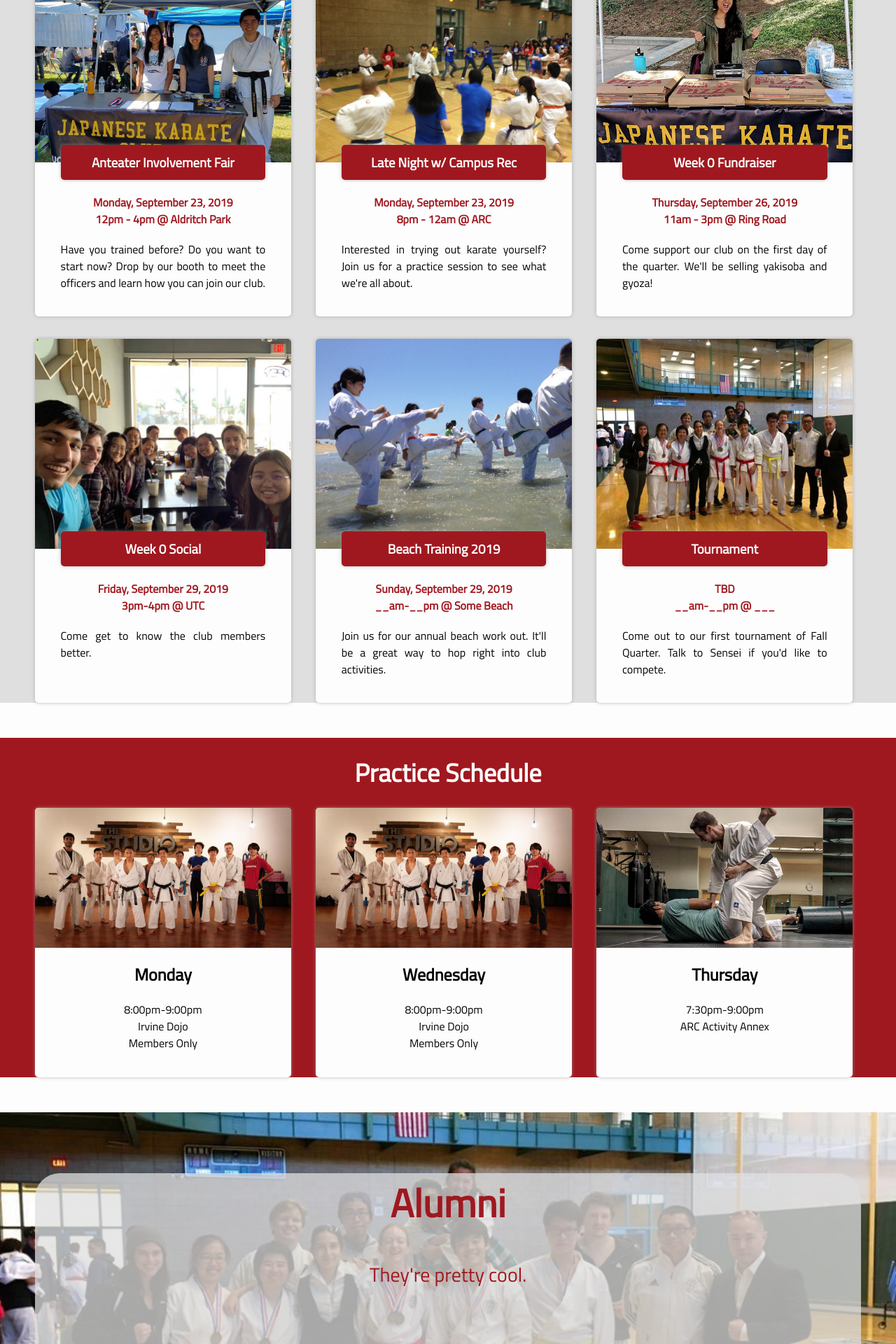
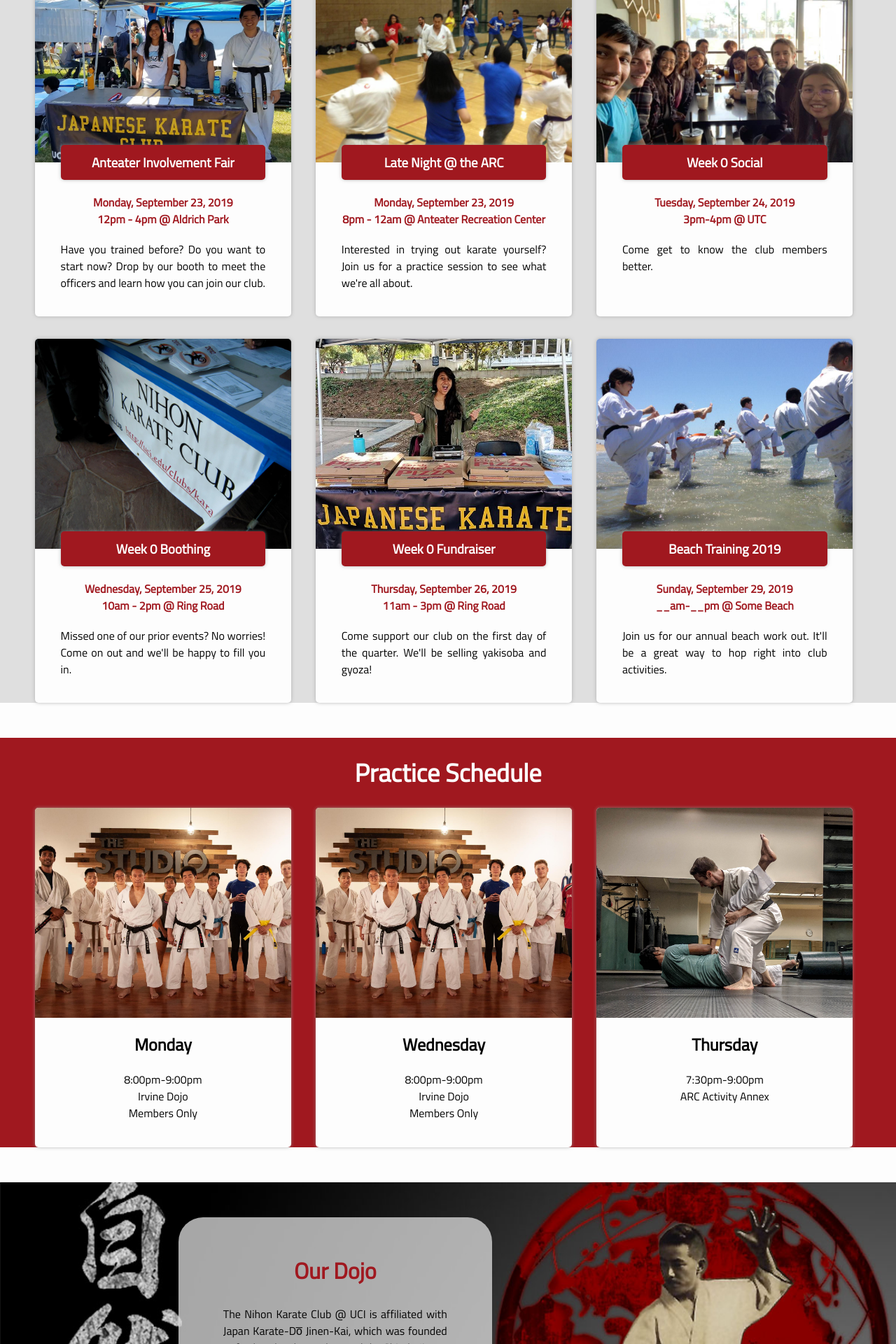
Before and after one commit to nihonkarateuci/nihonkarateuci.github.io, a PHP site: page / in a window 1280 px wide. Shown: the part 1400-3320 px from the top of the page at 70% size. Run offline with PHP 8.4, Linux system fonts and the light colour scheme.

Commit message:
Styling updates

```diff
--- a/gallery.html
+++ b/gallery.html
@@ -20,7 +20,7 @@
                         <a href="index.html" class="fa fa-home" title="Home"></a>
                         <a href="about.html" class="fa fa-users" title="About Us"></a>
                         <a href="join.html" class="fa fa-user-plus" title="How to Join"></a>
-                        <a href="history.html" class="fa fa-institution" title="Club History"></a>
+                        <a href="history.html" class="fa fa-bookmark" title="Club History"></a>
                         <a href="gallery.html" class="fa fa-photo" title="Photo Gallery"></a>
                     </div>
                     <a class="menu-button">
--- a/history.html
+++ b/history.html
@@ -19,7 +19,7 @@
                         <a href="index.html" class="fa fa-home" title="Home"></a>
                         <a href="about.html" class="fa fa-users" title="About Us"></a>
                         <a href="join.html" class="fa fa-user-plus" title="How to Join"></a>
-                        <a href="history.html" class="fa fa-institution" title="Club History"></a>
+                        <a href="history.html" class="fa fa-bookmark" title="Club History"></a>
                         <a href="gallery.html" class="fa fa-photo" title="Photo Gallery"></a>
                     </div>
                     <a class="menu-button">
--- a/index.html
+++ b/index.html
@@ -20,7 +20,7 @@
                         <a href="index.html" class="fa fa-home" title="Home"></a>
                         <a href="about.html" class="fa fa-users" title="About Us"></a>
                         <a href="join.html" class="fa fa-user-plus" title="How to Join"></a>
-                        <a href="history.html" class="fa fa-institution" title="Club History"></a>
+                        <a href="history.html" class="fa fa-bookmark" title="Club History"></a>
                         <a href="gallery.html" class="fa fa-photo" title="Photo Gallery"></a>
                     </div>
                     <a class="menu-button">
@@ -46,8 +46,8 @@
                             <h3>Practice Schedule</h3>
                         </div>
                         <div class="explore-card">
-                            <a href="#alumni" class="fa fa-graduation-cap red white-text" title="Alumni"></a>
-                            <h3>Alumni</h3>
+                            <a href="#dojo" class="fa fa-university red white-text" title="Alumni"></a>
+                            <h3>Our Dojo</h3>
                         </div>
                     </div>
                 </div>
@@ -68,20 +68,39 @@
                             <div style="background-image: url('images/home/aif.jpg');"></div>
                             <h3 class="shadow red white-text">Anteater Involvement Fair</h3>
                             <b>Monday, September 23, 2019</b><br>
-                            <b>12pm - 4pm @ Aldritch Park</b><br>
+                            <b>12pm - 4pm @ Aldrich Park</b><br>
                             <p>
                                 Have you trained before? Do you want to start now?
                                 Drop by our booth to meet the officers and learn how you can join our club.
                             </p>
                         </div>
                         <div class="three-card shadow white">
-                            <div style="background-image: url('images/home/latenight.jpg');"></div>
-                            <h3 class="shadow red white-text">Late Night w/ Campus Rec</h3>
+                            <div style="background-image: url('images/home/latenight.jpg'); background-position: 15% 0%;"></div>
+                            <h3 class="shadow red white-text">Late Night @ the ARC</h3>
                             <b>Monday, September 23, 2019</b><br>
-                            <b>8pm - 12am @ ARC</b><br>
+                            <b>8pm - 12am @ Anteater Recreation Center</b><br>
                             <p>
                                 Interested in trying out karate yourself?
                                 Join us for a practice session to see what we're all about.
+                            </p>
+                        </div>
+                        <div class="three-card shadow white">
+                            <div style="background-image: url('images/home/social.jpg');"></div>
+                            <h3 class="shadow red white-text">Week 0 Social</h3>
+                            <b>Tuesday, September 24, 2019</b><br>
+                            <b>3pm-4pm @ UTC</b><br>
+                            <p>
+                                Come get to know the club members better.
+                            </p>
+                        </div>
+                        <div class="three-card shadow white">
+                            <div style="background-image: url('images/home/booth.jpg');"></div>
+                            <h3 class="shadow red white-text">Week 0 Boothing</h3>
+                            <b>Wednesday, September 25, 2019</b><br>
+                            <b>10am - 2pm @ Ring Road</b><br>
+                            <p>
+                                Missed one of our prior events? No worries!
+                                Come on out and we'll be happy to fill you in.
                             </p>
                         </div>
                         <div class="three-card shadow white">
@@ -95,15 +114,6 @@
                             </p>
                         </div>
                         <div class="three-card shadow white">
-                            <div style="background-image: url('images/home/social.jpg');"></div>
-                            <h3 class="shadow red white-text">Week 0 Social</h3>
-                            <b>Friday, September 29, 2019</b><br>
-                            <b>3pm-4pm @ UTC</b><br>
-                            <p>
-                                Come get to know the club members better.
-                            </p>
-                        </div>
-                        <div class="three-card shadow white">
                             <div style="background-image: url('images/home/beach.jpg');"></div>
                             <h3 class="shadow red white-text">Beach Training 2019</h3>
                             <b>Sunday, September 29, 2019</b><br>
@@ -113,22 +123,12 @@
                                 It'll be a great way to hop right into club activities.
                             </p>
                         </div>
-                        <div class="three-card shadow white">
-                            <div style="background-image: url('images/home/tournament.jpg');"></div>
-                            <h3 class="shadow red white-text">Tournament</h3>
-                            <b>TBD</b><br>
-                            <b>__am-__pm @ ___</b><br>
-                            <p>
-                                Come out to our first tournament of Fall Quarter.
-                                Talk to Sensei if you'd like to compete.
-                            </p>
-                        </div>
                     </div>
                 </div>
                 <div id="schedule" class="section red white-text">
                     <span class="floater">Practice Schedule</span>
                     <div class="three-card-container black-text">
-                        <div class="three-card small shadow white">
+                        <div class="three-card shadow white">
                             <div style="background-image: url('images/home/monday.jpg'); background-position: 30% 0%;"></div>
                             <h2>Monday</h2>
                             <p style="text-align: center;">
@@ -137,7 +137,7 @@
                                 Members Only<br>
                             </p>
                         </div>
-                        <div class="three-card small shadow white">
+                        <div class="three-card shadow white">
                             <div style="background-image: url('images/home/monday.jpg');"></div>
                             <h2>Wednesday</h2>
                             <p style="text-align: center;">
@@ -146,7 +146,7 @@
                                 Members Only<br>
                             </p>
                         </div>
-                        <div class="three-card small shadow white">
+                        <div class="three-card shadow white">
                             <div style="background-image: url('images/home/thursday.jpg'); background-position: 0% 65%;"></div>
                             <h2>Thursday</h2>
                             <p style="text-align: center;">
@@ -156,10 +156,18 @@
                         </div>
                     </div>
                 </div>
-                <div id="alumni" class="section alumni">
+                <div id="dojo" class="section dojo">
                     <div class="image-floater red-text">
-                        <h1>Alumni</h1>
-                        <p>They're pretty cool.</p>
+                        <h2>Our Dojo</h2>
+                        <p class="black-text">
+                            The Nihon Karate Club @ UCI is affiliated with
+                            Japan Karate-Do&#773; Jinen-Kai, which was founded
+                            to further develop and extend the Shindo&#773; Jinen-Ryu style,
+                            taking on the challenges of building the next generation of martial artists
+                            - well-balanced and capable individuals in Shin (Spirit), in Gi (Technique), and in Tai (Body).<br>
+                            <br>
+                            Visit <a class="red-text" href="https://www.jinenkai.org/">https://www.jinenkai.org/</a> to learn more.
+                        </p>
                     </div>
                 </div>
             </main>
@@ -216,8 +224,8 @@
                             <h3>Practice Schedule</h3>
                         </div>
                         <div class="explore-card">
-                            <a href="#alumni-m" class="fa fa-graduation-cap red white-text" title="Alumni"></a>
-                            <h3>Alumni</h3>
+                            <a href="#dojo-m" class="fa fa-graduation-cap red white-text" title="Alumni"></a>
+                            <h3>Our Dojo</h3>
                         </div>
                     </div>
                 </div>
@@ -240,24 +248,43 @@
                             <div style="background-image: url('images/home/aif.jpg');"></div>
                             <h3 class="shadow red white-text">Anteater Involvement Fair</h3>
                             <b>Monday, September 23, 2019</b><br>
-                            <b>12pm - 4pm @ Aldritch Park</b><br>
+                            <b>12pm - 4pm @ Aldrich Park</b><br>
                             <p>
                                 Have you trained before? Do you want to start now?
                                 Drop by our booth to meet the officers and learn how you can join our club.
                             </p>
                         </div>
                         <div class="three-card shadow white">
-                            <div style="background-image: url('images/home/latenight.jpg');"></div>
-                            <h3 class="shadow red white-text">Late Night w/ Campus Rec</h3>
+                            <div style="background-image: url('images/home/latenight.jpg'); background-position: 20% 75%;"></div>
+                            <h3 class="shadow red white-text">Late Night @ the ARC</h3>
                             <b>Monday, September 23, 2019</b><br>
-                            <b>8pm - 12am @ ARC</b><br>
+                            <b>8pm - 12am @ Anteater Recreation Center</b><br>
                             <p>
                                 Interested in trying out karate yourself?
                                 Join us for a practice session to see what we're all about.
                             </p>
                         </div>
                         <div class="three-card shadow white">
-                            <div style="background-image: url('images/home/fundraising.jpg');"></div>
+                            <div style="background-image: url('images/home/social.jpg'); background-position: -5% 70%;"></div>
+                            <h3 class="shadow red white-text">Week 0 Social</h3>
+                            <b>Tuesday, September 24, 2019</b><br>
+                            <b>3pm-4pm @ UTC</b><br>
+                            <p>
+                                Come get to know the club members better.
+                            </p>
+                        </div>
+                        <div class="three-card shadow white">
+                            <div style="background-image: url('images/home/booth.jpg');"></div>
+                            <h3 class="shadow red white-text">Week 0 Boothing</h3>
+                            <b>Wednesday, September 25, 2019</b><br>
+                            <b>10am - 2pm @ Ring Road</b><br>
+                            <p>
+                                Missed one of our prior events? No worries!
+                                Come on out and we'll be happy to fill you in.
+                            </p>
+                        </div>
+                        <div class="three-card shadow white">
+                            <div style="background-image: url('images/home/fundraising.jpg'); background-position-y: 30%;"></div>
                             <h3 class="shadow red white-text">Week 0 Fundraiser</h3>
                             <b>Thursday, September 26, 2019</b><br>
                             <b>11am - 3pm @ Ring Road</b><br>
@@ -267,16 +294,7 @@
                             </p>
                         </div>
                         <div class="three-card shadow white">
-                            <div style="background-image: url('images/home/social.jpg');"></div>
-                            <h3 class="shadow red white-text">Week 0 Social</h3>
-                            <b>Friday, September 29, 2019</b><br>
-                            <b>3pm-4pm @ UTC</b><br>
-                            <p>
-                                Come get to know the club members better.
-                            </p>
-                        </div>
-                        <div class="three-card shadow white">
-                            <div style="background-image: url('images/home/beach.jpg');"></div>
+                            <div style="background-image: url('images/home/beach.jpg'); background-position-y: 25%;"></div>
                             <h3 class="shadow red white-text">Beach Training 2019</h3>
                             <b>Sunday, September 29, 2019</b><br>
                             <b>__am-__pm @ Some Beach</b><br>
@@ -285,23 +303,13 @@
                                 It'll be a great way to hop right into club activities.
                             </p>
                         </div>
-                        <div class="three-card shadow white">
-                            <div style="background-image: url('images/home/tournament.jpg');"></div>
-                            <h3 class="shadow red white-text">Tournament</h3>
-                            <b>TBD</b><br>
-                            <b>__am-__pm @ ___</b><br>
-                            <p>
-                                Come out to our first tournament of Fall Quarter.
-                                Talk to Sensei if you'd like to compete.
-                            </p>
-                        </div>
                     </div>
                 </div>
                 <a class="mobile-anchor" id="schedule-m"></a>
                 <div class="section red white-text">
                     <span class="floater">Practice Schedule</span>
                     <div class="three-card-container black-text">
-                        <div class="three-card small shadow white">
+                        <div class="three-card shadow white">
                             <div style="background-image: url('images/home/monday.jpg'); background-position: 30% 0%;"></div>
                             <h2>Monday</h2>
                             <p style="text-align: center;">
@@ -310,7 +318,7 @@
                                 Members Only<br>
                             </p>
                         </div>
-                        <div class="three-card small shadow white">
+                        <div class="three-card shadow white">
                             <div style="background-image: url('images/home/monday.jpg');"></div>
                             <h2>Wednesday</h2>
                             <p style="text-align: center;">
@@ -319,8 +327,8 @@
                                 Members Only<br>
                             </p>
                         </div>
-                        <div class="three-card small shadow white">
-                            <div style="background-image: url('images/home/thursday.jpg'); background-position: 0% 65%;"></div>
+                        <div class="three-card shadow white">
+                            <div style="background-image: url('images/home/thursday.jpg'); background-position: 0% 55%;"></div>
                             <h2>Thursday</h2>
                             <p style="text-align: center;">
                                 7:30pm-9:00pm<br>
@@ -329,11 +337,19 @@
                         </div>
                     </div>
                 </div>
-                <a class="mobile-anchor" id="alumni-m"></a>
-                <div class="section alumni">
+                <a class="mobile-anchor" id="dojo-m"></a>
+                <div class="section dojo black">
                     <div class="image-floater red-text">
-                        <h1>Alumni</h1>
-                        <p>They're pretty cool.</p>
+                        <h2>Our Dojo</h2>
+                        <p class="black-text">
+                            The Nihon Karate Club @ UCI is affiliated with
+                            Japan Karate-Do&#773; Jinen-Kai, which was founded
+                            to further develop and extend the Shindo&#773; Jinen-Ryu style,
+                            taking on the challenges of building the next generation of martial artists
+                            - well-balanced and capable individuals in Shin (Spirit), in Gi (Technique), and in Tai (Body).<br>
+                            <br>
+                            Visit <a class="red-text" href="https://www.jinenkai.org/">https://www.jinenkai.org/</a> to learn more.
+                        </p>
                     </div>
                 </div>
             </main>
--- a/styles/home.css
+++ b/styles/home.css
@@ -34,10 +34,7 @@
     border-radius: 5px 5px 0 0;
     background-size: cover;
     background-repeat: no-repeat;
-    background-position: 0% 40%;
-}
-.three-card.small div {
-    height: 200px;
+    background-position: center;
 }
 .three-card h3 {
     width: 80%;
@@ -90,11 +87,13 @@
     font-size: 20px;
 }
 
-/* Alumni */
-.alumni {
+/* Our Dojo */
+.dojo {
+    margin: 0;
+    width: 100%;
     min-height: 400px;
     padding: 50px;
-    background-image: url('../images/gallery/gallery_0.jpg');
+    background-image: url('../images/home/jinenkai.jpg');
     background-size: cover;
     background-position: center;
     background-repeat: no-repeat;
@@ -102,12 +101,19 @@
 }
 
 .image-floater {
-    /* padding-top: 20px; */
     height: 100%;
-    min-height: 400px;
-    font-size: 28px;
+    width: 25%;
+    margin-left: 16%;
+    padding: 2% 5% 2% 5%;
     border-radius: 35px;
     background-color: rgb(223, 223, 223, 0.75);
+}
+.image-floater h2 {
+    font-size: 32px;
+}
+.image-floater p {
+    font-size: 16px;
+    text-align: justify;
 }
 
 /************************/
@@ -150,4 +156,24 @@
     .explore-card h3 {
         font-size: 1rem;
     }
+
+    .dojo {
+        background-image: none;
+        padding: 5%;
+    }
+
+    .image-floater {
+        width: 80%;
+        margin: 0;
+        padding: 2% 5% 2% 5%;
+        border-radius: 2rem;
+        background-color: rgb(223, 223, 223, 0.75);
+    }
+    .image-floater h2 {
+        font-size: 2.5rem;
+    }
+    .image-floater p {
+        font-size: 1.25rem;
+        text-align: justify;
+    }
 }
```
Also changed, not shown: about.html (+31 -3 lines), join.html (+67 -13 lines), styles/index.css (+12 -9 lines), images/home/booth.jpg (added), images/home/jinenkai.jpg (added), images/home/latenight.jpg, images/portraits/aditesh.jpg.
